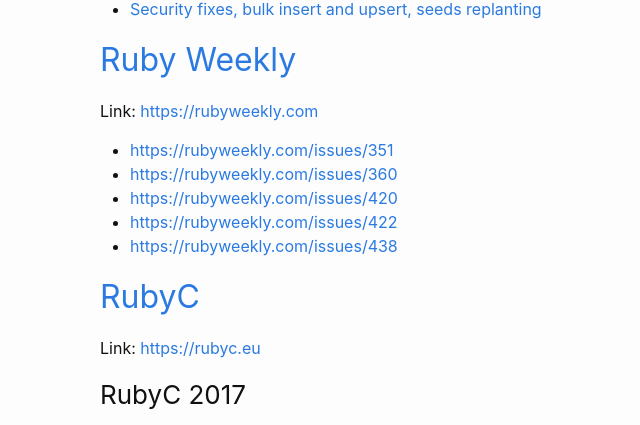
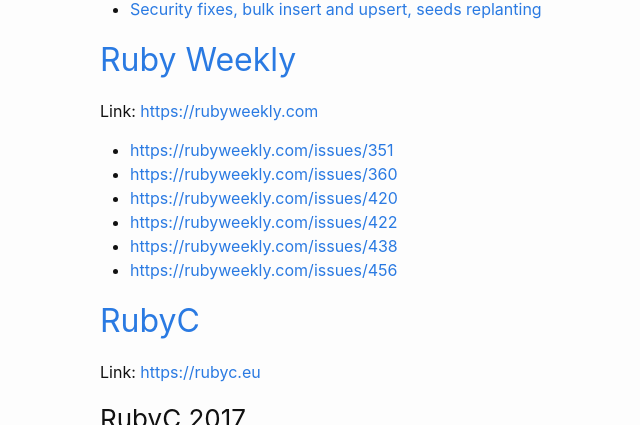
Before and after one commit to crowdpro3/bogdanvlviv.github.io, a Jekyll site: the page built from _posts/work/2018-06-08-bogdan-or-his-work-was-mentioned.markdown, in a window 1280 px wide and 900 px high, scrolled down 995 px, cut to the strip 0-425 px from the top of the window. Shown: the whole strip, without its empty margins (170-810 px from the left). Built offline with Jekyll 4.4.1, drawn with Linux system fonts in a browser that asks for light colours; comment, search, counter and statistics services are not loaded; some of the changed lines change nothing that is shown.

Commit message:
Add new link to rubyweekly

```diff
--- a/_posts/work/2018-06-08-bogdan-or-his-work-was-mentioned.markdown
+++ b/_posts/work/2018-06-08-bogdan-or-his-work-was-mentioned.markdown
@@ -33,6 +33,7 @@
 - [https://rubyweekly.com/issues/420](https://rubyweekly.com/issues/420)
 - [https://rubyweekly.com/issues/422](https://rubyweekly.com/issues/422)
 - [https://rubyweekly.com/issues/438](https://rubyweekly.com/issues/438)
+- [https://rubyweekly.com/issues/456](https://rubyweekly.com/issues/456)
 
 ## [RubyC](#rubyc)
 
```
